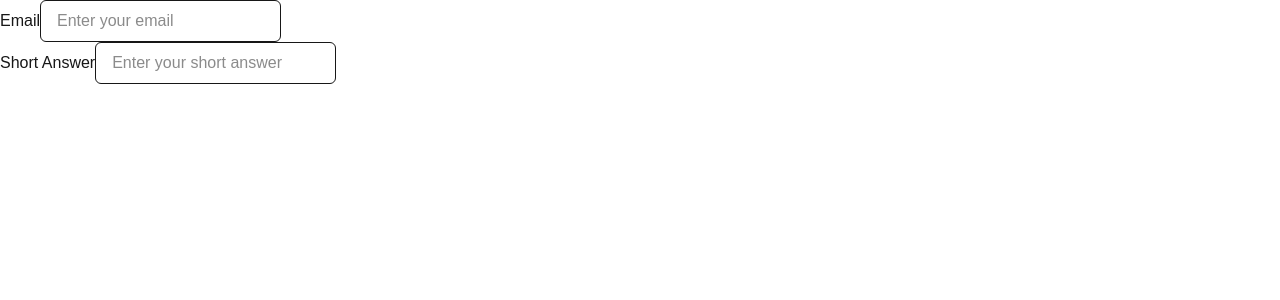
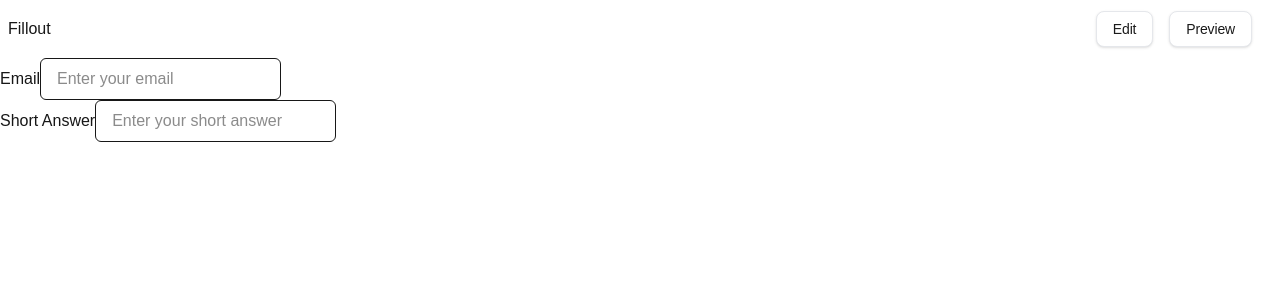
Before and after one commit to jaebungs/realtime-fillout-poc, a Next.js app: page / in a window 1280 px wide. Shown: the top 300 px of the page. Built offline with nearby package versions, Linux system fonts and the light colour scheme.

Commit message:
implement edit and preview button on the EditorNav

```diff
--- a/src/app/page.tsx
+++ b/src/app/page.tsx
@@ -1,11 +1,21 @@
+'use client'
+import { useState } from 'react'
+import EditorNav from '@/app/components/EditorNav'
 import EmailInput from "@/app/formComponents/EmailInput"
 import ShortAnswerInput from "@/app/formComponents/ShortAnswerInput"
+import { FormMode } from "@/app/types/formMode"
 
 export default function Home() {
+  const [currentMode, setCurrentMode] = useState<FormMode>('edit')
+
+  const handleModeChange = (mode: FormMode) => {
+    setCurrentMode(mode)
+  }
   return (
     <div className="">
-      <div>
-        <EmailInput text="Email" label="Email" placeholder="Enter your email" formMode='edit' />
+      <EditorNav handleModeChange={handleModeChange} />
+      <div className="w-96">
+        <EmailInput text="Email" label="Email" placeholder="Enter your email" formMode={currentMode} />
         <ShortAnswerInput text="Short Answer" label="Short Answer" placeholder="Enter your short answer" />
       </div>
     </div>
```
